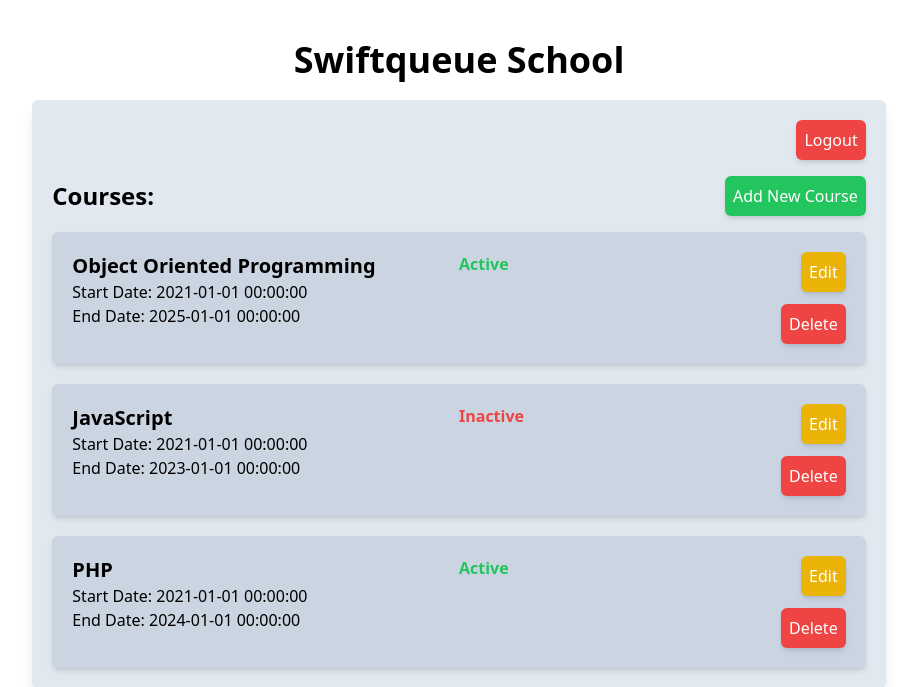
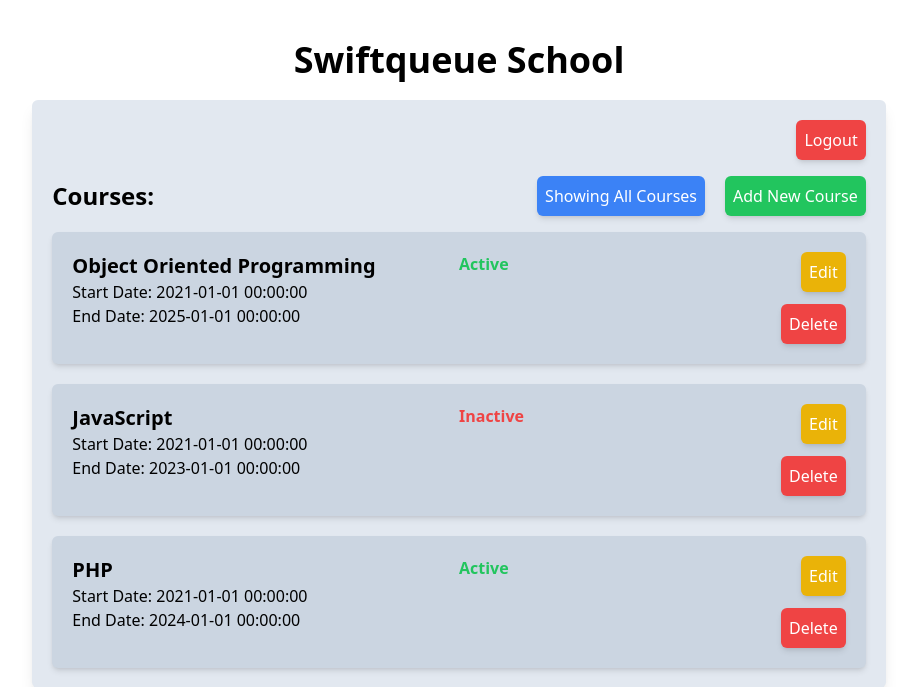
Before and after one commit to smit122112348/SwiftQueue-School, a PHP site: page / in a window 1280 px wide. Shown: the top 687 px of the page, without its empty margins (181-1098 px from the left). Run offline with PHP 8.4, Linux system fonts and the light colour scheme; the visitor is signed in with stand-in values (Sample User, id 1); data that the repository does not hold is empty; some libraries are stand-ins or nearby versions.

Commit message:
Courses can be filtered

```diff
--- a/views/home.php
+++ b/views/home.php
@@ -76,6 +76,42 @@
             });
         });
 
+        function handleFilter(){
+            if(document.getElementById('filter-btn').innerText === "Showing All Courses"){
+                document.getElementById('filter-btn').innerText = "Showing Active Courses";
+                let courses = document.querySelectorAll('.course');
+                courses.forEach(function(el){
+                    if(el.querySelector('.active') === null){
+                        el.style.display = "none";
+                    }
+                    else{
+                        el.style.display = "flex";
+                    }
+                });
+
+            } else if(document.getElementById('filter-btn').innerText === "Showing Active Courses"){
+                document.getElementById('filter-btn').innerText = "Showing Inactive Courses";
+                let courses = document.querySelectorAll('.course');
+                courses.forEach(function(el){
+                    if(el.querySelector('.inactive') === null){
+                        el.style.display = "none";
+                    }
+                    else{
+                        el.style.display = "flex";
+                    }
+                });
+            }
+            else if(document.getElementById('filter-btn').innerText === "Showing Inactive Courses"){
+                document.getElementById('filter-btn').innerText = "Showing All Courses";
+                let courses = document.querySelectorAll('.course');
+                courses.forEach(function(el){
+                    el.style.display = "flex";
+                });
+            }
+        }
+
+
+
     </script>
 </head>
 <body>
@@ -85,16 +121,19 @@
             if ($conn) {
                 if($stmt->rowCount() > 0) {
                     echo "<div class='w-2/3 p-5 bg-slate-200 rounded-md shadow-lg'>
-                            <div class='flex justify-end'>
+                            <div class='flex gap-5 justify-end'>
                                 <button id='logout-btn' class='bg-red-500 text-white p-2 rounded-md shadow-md'>Logout</button>
                             </div>
                             <div class='flex justify-between items-center'>
                                 <h2 class='text-2xl font-bold my-5'>Courses:</h2>
-                                <button id='new-course-btn' class='bg-green-500 text-white p-2 rounded-md h-fit shadow-md'>Add New Course</button>
-                            </div>
+                                <div class='flex gap-5'>
+                                    <button id='filter-btn' class='bg-blue-500 text-white p-2 rounded-md shadow-md' onclick='handleFilter()'>Showing All Courses</button>
+                                    <button id='new-course-btn' class='bg-green-500 text-white p-2 rounded-md h-fit shadow-md'>Add New Course</button>
+                                </div>
+                                </div>
                             <div class='flex flex-col items-center justify-center gap-5'>";
                     while ($row = $stmt->fetch(PDO::FETCH_ASSOC)) {
-                        echo "<div class='w-full bg-slate-300 rounded-md p-5 shadow-md flex'>" .
+                        echo "<div class='w-full bg-slate-300 rounded-md p-5 shadow-md flex course'>" .
                                 "<div class='flex flex-col flex-1'>".
                                 "<h3 class='text-xl font-bold'>" . htmlspecialchars($row['course_name']) . "</h3>" .
                                 "<p>" . htmlspecialchars($row['course_description']) . "</p>" .
@@ -102,7 +141,7 @@
                                 "<p>End Date: " . htmlspecialchars($row['course_endDate']) . "</p>" .
                                 "</div>".
                                 "<div class='flex flex-1 justify-between'>" .
-                                "<p class='font-bold " . ($row['course_status'] === "Active" ? "text-green-500" : "text-red-500") . "'>" . htmlspecialchars($row['course_status']) . "</p>".
+                                "<p class='font-bold " . ($row['course_status'] === "Active" ? "text-green-500 active" : "text-red-500 inactive") . "'>" . htmlspecialchars($row['course_status']) . "</p>".
                                 "<div class='flex flex-col gap-1 items-end'>".
                                     "<button class='bg-yellow-500 text-white p-2 rounded-md w-fit shadow-md' onclick='handleEdit(event, " . $row['course_id'] . " )'>Edit</button>" .
                                     "<button class='bg-red-500 text-white p-2 rounded-md mt-2 w-fit shadow-md' onclick='handleDelete(event, " . $row['course_id'] . ", \"" . addslashes($row['course_name']) . "\")'>Delete</button>" .
```
